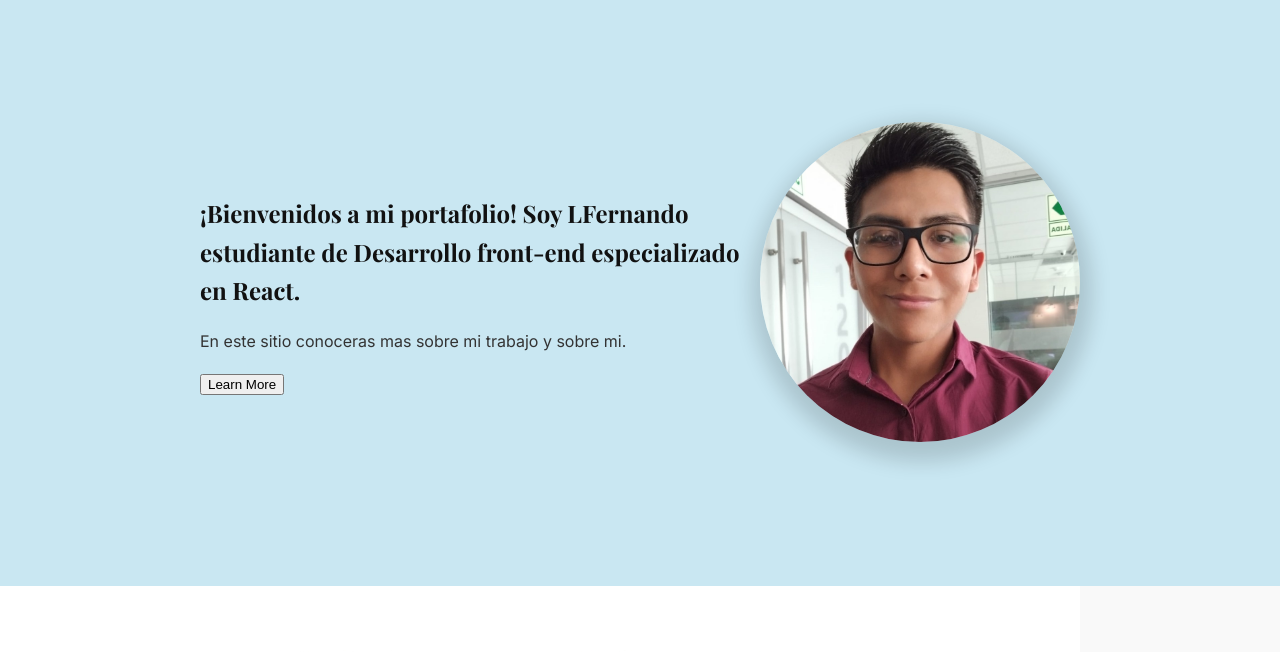
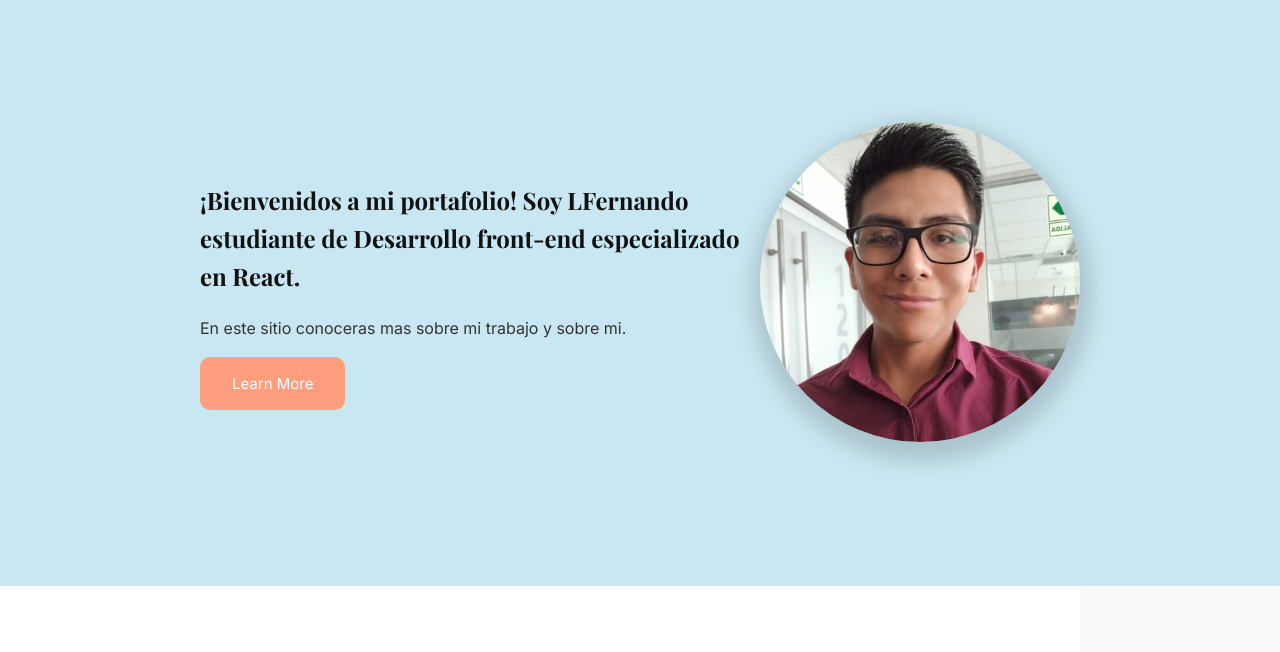
Before and after one commit to LfernandoPaucar/React-Lfernando, a website: page index.html in a window 1280 px wide. Shown: the part 92-744 px from the top of the page. Drawn offline with nearby package versions, Linux system fonts and the light colour scheme.

Commit message:
Implementacion de boton

```diff
--- a/scss/styles.scss
+++ b/scss/styles.scss
@@ -95,6 +95,26 @@ main{
         align-items: center;
         background-color: #C9E7F2;
         padding: 20px 200px 20px;
+        .banner-description{
+            .buttoms-banner{
+                button{
+                    padding: 15px 30px;
+                    font-family: 'Inter', sans-serif;
+                    border-radius: 10px;
+                    cursor: pointer;
+                    border: 2px solid transparent;
+                    background-color: #ff9f80;
+                    color: #fff;
+                    transition: .3s ease;
+                    font-size: 15px;
+                    &:hover{
+                        background-color: #ff6f61;
+                        border: 2px solid #ff9f80;
+                        transform: scale(1.1);
+                    }
+                }
+            }
+        }
         .banner-img{
             img{
                 width: 320px;
@@ -102,9 +122,6 @@ main{
                 object-fit: cover;
                 border-radius: 50%;
                 object-position: center top;
-                /*height: 480px;
-                width: 360px;
-                border-radius: 20px;*/
                 box-shadow: 2px 10px 20px 10px rgba(0, 0, 0, 0.15);
             }
         }
```
Also changed, not shown: Styles/styles.css, 1 other file.
